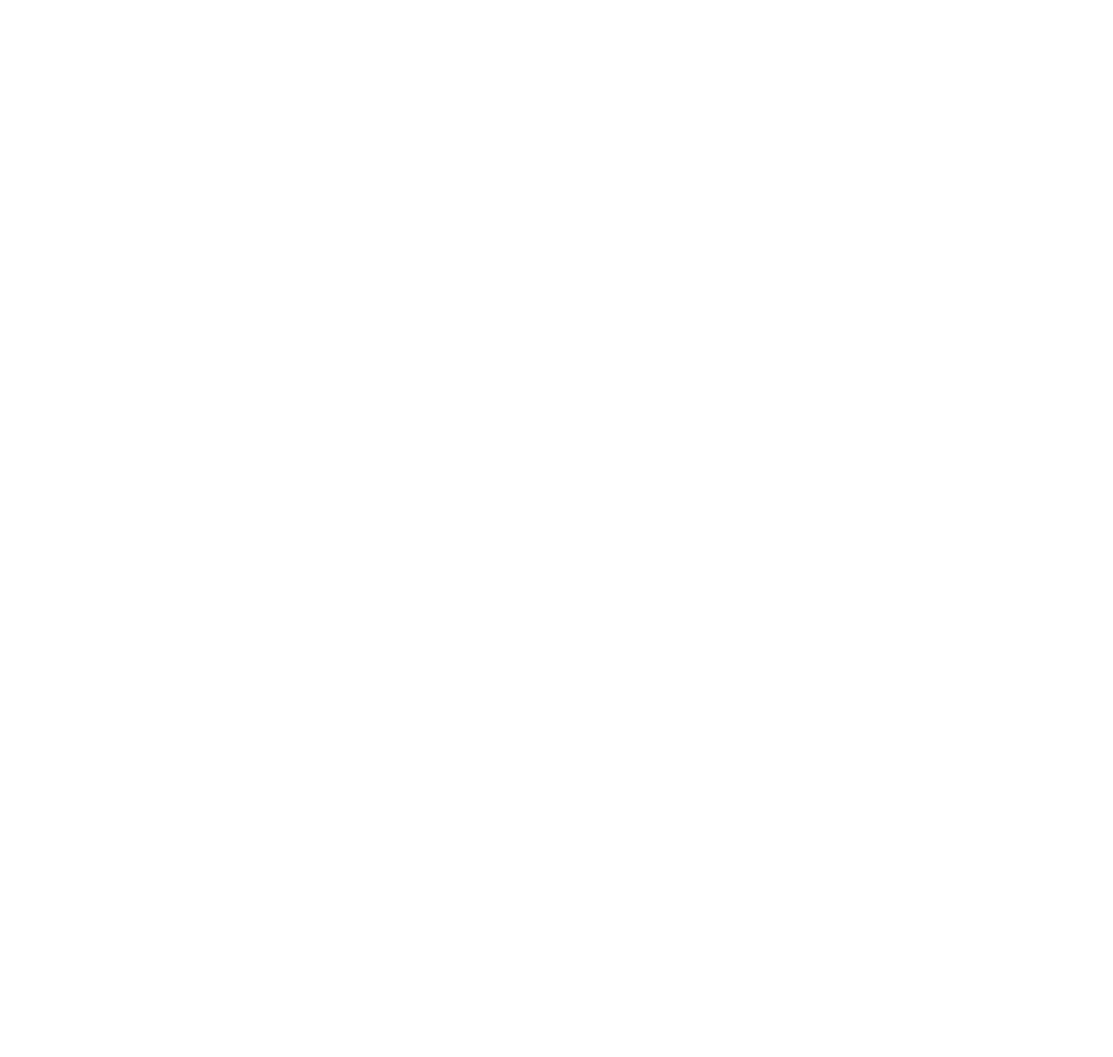
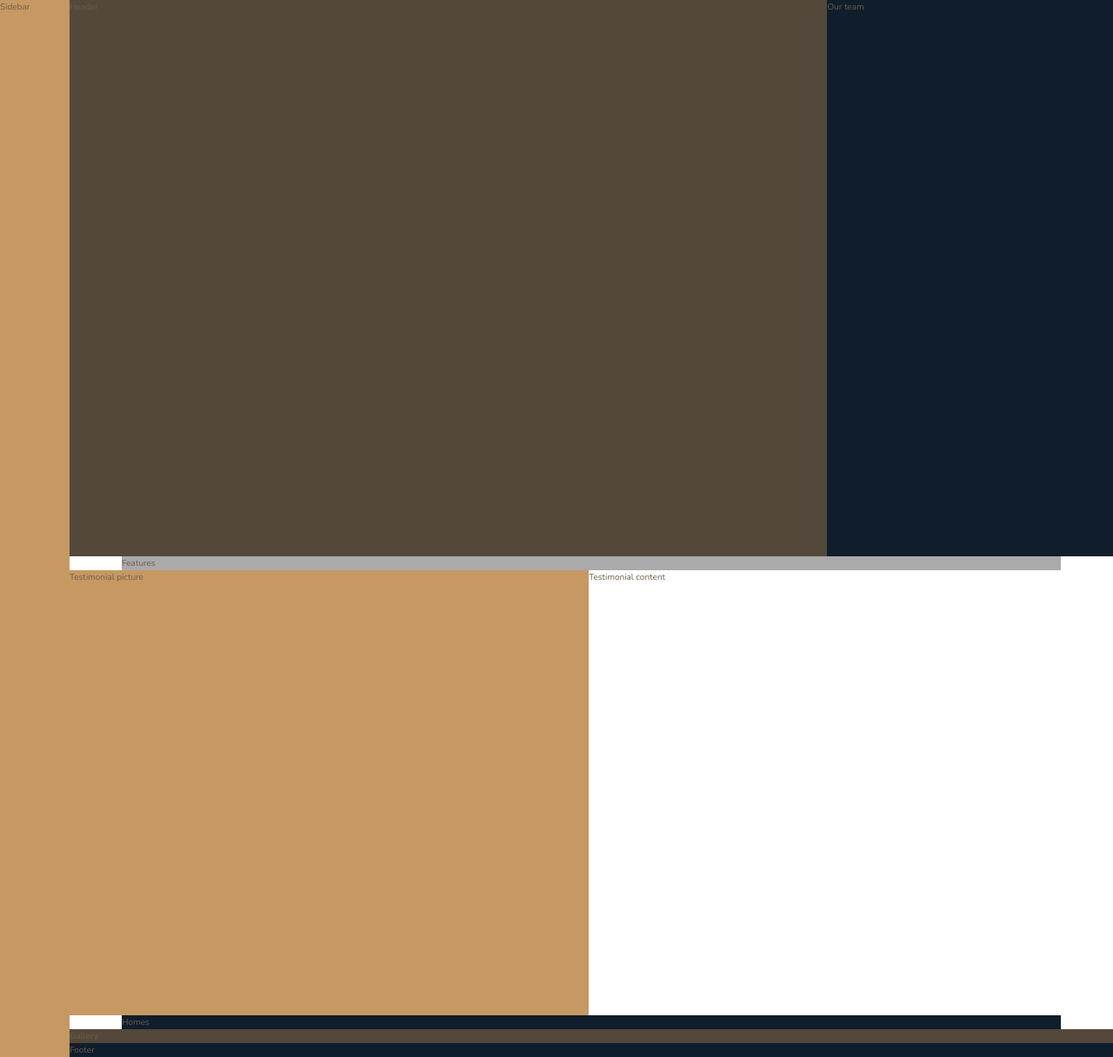
Before and after one commit to zack-jack/Nexter, a website: page index.html in a window 1280 px wide. Shown: the whole page at 87% size. Before the commit the page ends 800 px from the top, so only its background shows below. Drawn offline with nearby package versions, Linux system fonts and the light colour scheme; files that its build step writes are made by us from their sources.

Commit message:
Grid layout

```diff
--- /dev/null
+++ b/css/style.css
@@ -0,0 +1,106 @@
+/* =========================================================================
+   VARIABLES
+============================================================================ */
+/* COLOR VARIABLES
+============================================================================ */
+/* FONT VARIABLES
+============================================================================ */
+/* =========================================================================
+   VARIABLES
+============================================================================ */
+/* GLOBAL RESETS */
+*,
+*::before,
+*::after {
+  margin: 0;
+  padding: 0;
+  box-sizing: inherit; }
+
+html {
+  box-sizing: border-box;
+  /* BASE FONT STYLES */
+  font-size: 62.5%; }
+
+body {
+  /* BASE FONT STYLES */
+  font-family: "Nunito", sans-serif;
+  color: #6d5d4b;
+  font-weight: 300;
+  line-height: 1.6rem; }
+
+/* BODY CONTAINER FOR GRID LAYOUT */
+.container {
+  /* GRID LAYOUT */
+  display: grid;
+  grid-template-rows: 80vh min-content 40vw repeat(3, min-content);
+  grid-template-columns: [sidebar-start] 8rem [sidebar-end full-start] minmax(6rem, 1fr) [center-start] repeat(8, [col-start] minmax(min-content, 14rem) [col-end]) [center-end] minmax(6rem, 1fr) [full-end]; }
+
+/* =========================================================================
+   SIDEBAR NAVIGATION
+============================================================================ */
+.sidebar {
+  background-color: #c69963;
+  /* Grid layout */
+  grid-column: sidebar-start / sidebar-end;
+  grid-row: 1 / -1; }
+
+/* =========================================================================
+   HEADER
+============================================================================ */
+.header {
+  background-color: #54483a;
+  /* Grid layout */
+  grid-column: full-start / col-end 6; }
+
+/* =========================================================================
+   REALTORS - OUR TEAM
+============================================================================ */
+.realtors {
+  background-color: #101d2c;
+  /* Grid layout */
+  grid-column: col-start 7 / full-end; }
+
+/* =========================================================================
+   FEATURES
+============================================================================ */
+.features {
+  background-color: #aaa;
+  /* Grid layout */
+  grid-column: center-start / center-end; }
+
+/* =========================================================================
+   TESTIMONIAL
+============================================================================ */
+.testimonial__pictures {
+  background-color: #c69963;
+  /* Grid layout */
+  grid-column: full-start / col-end 4; }
+
+.testimonialtestimonial__content {
+  background-color: #f9f7f6;
+  /* Grid layout */
+  grid-column: col-start 5 / full-end; }
+
+/* =========================================================================
+   HOMES
+============================================================================ */
+.homes {
+  background-color: #101d2c;
+  /* Grid layout */
+  grid-column: center-start / center-end; }
+
+/* =========================================================================
+   GALLERY
+============================================================================ */
+.gallery {
+  background-color: #54483a;
+  /* Grid layout */
+  grid-column: full-start / full-end; }
+
+/* =========================================================================
+   FOOTER
+============================================================================ */
+.footer {
+  background-color: #101d2c;
+  /* Grid layout */
+  grid-column: full-start / full-end; }
--- a/index.html
+++ b/index.html
@@ -9,9 +9,43 @@
         <link rel="stylesheet" href="css/style.css">
         <link rel="shortcut icon" type="image/png" href="img/favicon.png">
 
-        <title>nexter &mdash; your home, your freedom</title>
+        <title>nexter &mdash; your new home is waiting</title>
     </head>
     <body class="container">
+      <div class="sidebar">
+        Sidebar
+      </div>
 
+      <header class="header">
+        Header
+      </header>
+
+      <div class="realtors">
+        Our team
+      </div>
+
+      <section class="features">
+        Features
+      </section>
+
+      <div class="testimonial__pictures">
+        Testimonial picture
+      </div>
+
+      <div class="testimonial__content">
+        Testimonial content
+      </div>
+
+      <section class="homes">
+        Homes
+      </section>
+
+      <section class="gallery">
+        Gallery
+      </section>
+
+      <footer class="footer">
+        Footer
+      </footer>
     </body>
 </html>
--- a/sass/_base.scss
+++ b/sass/_base.scss
@@ -1,15 +1,60 @@
-// COLOR VARIABLES
+/* =========================================================================
+   VARIABLES
+============================================================================ */
+
+/* COLOR VARIABLES
+============================================================================ */
 $color-primary: #c69963;
-$color-primary-dark: #B28451;
+$color-primary-dark: #b28451;
 
 $color-secondary: #101d2c;
 
 $color-grey-light-1: #f9f7f6;
 $color-grey-light-2: #aaa;
 
-$color-grey-dark-1: #54483A;
-$color-grey-dark-2: #6D5D4B;
+$color-grey-dark-1: #54483a;
+$color-grey-dark-2: #6d5d4b;
 
-// FONT VARIABLES
-$font-primary: 'Nunito', sans-serif;
-$font-display: 'Josefin Sans', sans-serif;
+/* FONT VARIABLES
+============================================================================ */
+$font-primary: "Nunito", sans-serif;
+$font-display: "Josefin Sans", sans-serif;
+
+/* =========================================================================
+   VARIABLES
+============================================================================ */
+
+/* GLOBAL RESETS */
+*,
+*::before,
+*::after {
+  margin: 0;
+  padding: 0;
+  box-sizing: inherit;
+}
+
+html {
+  box-sizing: border-box;
+
+  /* BASE FONT STYLES */
+  font-size: 62.5%; // 10px/16px = 62.5% -> 1rem = 10px
+}
+
+body {
+  /* BASE FONT STYLES */
+  font-family: $font-primary;
+  color: $color-grey-dark-2;
+  font-weight: 300;
+  line-height: 1.6rem;
+}
+
+/* BODY CONTAINER FOR GRID LAYOUT */
+.container {
+  /* GRID LAYOUT */
+  display: grid;
+  grid-template-rows: 80vh min-content 40vw repeat(3, min-content);
+  grid-template-columns:
+    [sidebar-start] 8rem [sidebar-end full-start] minmax(6rem, 1fr)
+    [center-start] repeat(8, [col-start] minmax(min-content, 14rem) [col-end])
+    [center-end] minmax(6rem, 1fr) [full-end];
+}
--- a/sass/_features.scss
+++ b/sass/_features.scss
@@ -0,0 +1,10 @@
+/* =========================================================================
+   FEATURES
+============================================================================ */
+
+.features {
+  background-color: $color-grey-light-2;
+
+  /* Grid layout */
+  grid-column: center-start / center-end;
+}
--- a/sass/_footer.scss
+++ b/sass/_footer.scss
@@ -0,0 +1,10 @@
+/* =========================================================================
+   FOOTER
+============================================================================ */
+
+.footer {
+  background-color: $color-secondary;
+
+  /* Grid layout */
+  grid-column: full-start / full-end;
+}
--- a/sass/_gallery.scss
+++ b/sass/_gallery.scss
@@ -0,0 +1,10 @@
+/* =========================================================================
+   GALLERY
+============================================================================ */
+
+.gallery {
+  background-color: $color-grey-dark-1;
+
+  /* Grid layout */
+  grid-column: full-start / full-end;
+}
--- a/sass/_header.scss
+++ b/sass/_header.scss
@@ -0,0 +1,10 @@
+/* =========================================================================
+   HEADER
+============================================================================ */
+
+.header {
+  background-color: $color-grey-dark-1;
+
+  /* Grid layout */
+  grid-column: full-start / col-end 6;
+}
--- a/sass/_homes.scss
+++ b/sass/_homes.scss
@@ -0,0 +1,10 @@
+/* =========================================================================
+   HOMES
+============================================================================ */
+
+.homes {
+  background-color: $color-secondary;
+
+  /* Grid layout */
+  grid-column: center-start / center-end;
+}
--- a/sass/_realtors.scss
+++ b/sass/_realtors.scss
@@ -0,0 +1,10 @@
+/* =========================================================================
+   REALTORS - OUR TEAM
+============================================================================ */
+
+.realtors {
+  background-color: $color-secondary;
+
+  /* Grid layout */
+  grid-column: col-start 7 / full-end;
+}
--- a/sass/_sidebar.scss
+++ b/sass/_sidebar.scss
@@ -0,0 +1,11 @@
+/* =========================================================================
+   SIDEBAR NAVIGATION
+============================================================================ */
+
+.sidebar {
+  background-color: $color-primary;
+
+  /* Grid layout */
+  grid-column: sidebar-start / sidebar-end;
+  grid-row: 1 / -1;
+}
--- /dev/null
+++ b/sass/_testimonial.scss
@@ -0,0 +1,19 @@
+/* =========================================================================
+   TESTIMONIAL
+============================================================================ */
+
+.testimonial {
+  &__pictures {
+    background-color: $color-primary;
+
+    /* Grid layout */
+    grid-column: full-start / col-end 4;
+  }
+
+  &testimonial__content {
+    background-color: $color-grey-light-1;
+
+    /* Grid layout */
+    grid-column: col-start 5 / full-end;
+  }
+}
--- a/sass/main.scss
+++ b/sass/main.scss
@@ -5,7 +5,7 @@
 @import "header";
 @import "realtors";
 @import "features";
-@import "story";
+@import "testimonial";
 @import "homes";
 @import "gallery";
 @import "footer";
```
Also changed, not shown: package.json (+7 -1 lines), sass/_story.scss (deleted).
